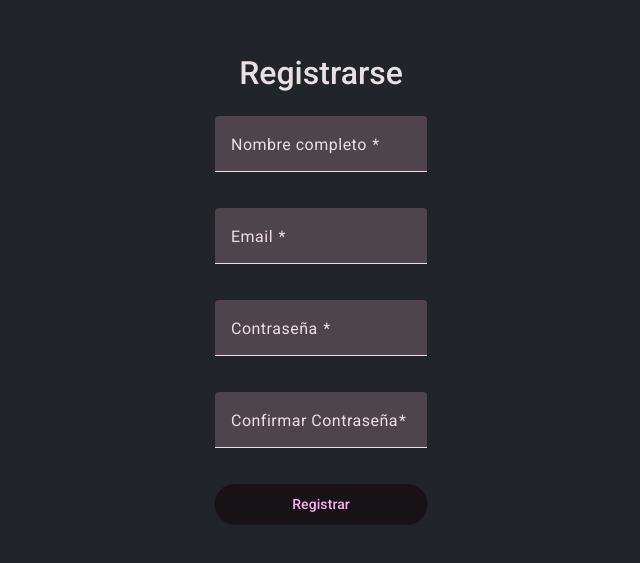
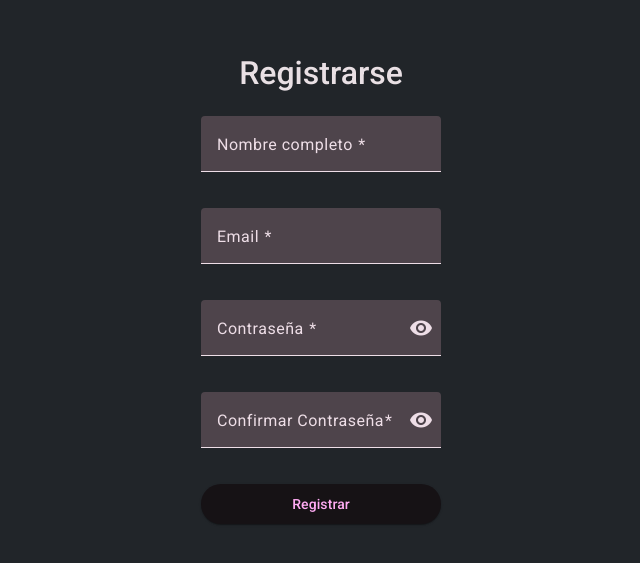
Before and after one commit to JenniArabel/EjercicioPrevioEvaluacion2, an Angular app in the folder user-manager/: page /login/register in a window 1280 px wide. Shown: the part 111-674 px from the top of the page, without its empty margins (319-959 px from the left). Built offline with nearby package versions, Linux system fonts and the light colour scheme.

Commit message:
Agregar funcion de mostrar/ocultar contraseña a través de un botón

```diff
--- a/user-manager/src/app/auth/register/register.component.html
+++ b/user-manager/src/app/auth/register/register.component.html
@@ -50,10 +50,19 @@
     <mat-form-field  class="full-width">
       <mat-label> Contraseña </mat-label>
 
-      <input matInput type="password" formControlName="password" passwordStrength (strengthChange)="onStrengthChange($event)" />
-      <!--
+      <input matInput
+        [type]="showPassword ? 'text' : 'password'"
+        formControlName="password"
+        passwordStrength
+        (strengthChange)="onStrengthChange($event)"
+      />
+      <button mat-icon-button matSuffix type="button" (click)="togglePasswordVisibility()" [attr.aria-label]="showPassword ? 'Ocultar contraseña' : 'Mostrar contraseña'">
+        <mat-icon>{{ showPassword ? 'visibility_off' : 'visibility' }}</mat-icon>
+      </button>
+      <!-- Verificaciones de contraseña:
         - required: campo obligatorio
         - minlength: mínimo 6 caracteres
+        - [class.] son clases condicionales
       -->
       @if (registerForm.get('password')?.errors?.['required'] &&
       registerForm.get('password')?.touched) {
@@ -75,7 +84,13 @@
     <mat-form-field class="full-width">
       <mat-label>Confirmar Contraseña</mat-label>
 
-      <input matInput type="password" formControlName="confirmPassword" />
+      <input matInput
+        [type]="showConfirmPassword ? 'text' : 'password'"
+        formControlName="confirmPassword"
+      />
+      <button mat-icon-button matSuffix type="button" (click)="toggleConfirmPasswordVisibility()" [attr.aria-label]="showConfirmPassword ? 'Ocultar contraseña' : 'Mostrar contraseña'">
+        <mat-icon>{{ showConfirmPassword ? 'visibility_off' : 'visibility' }}</mat-icon>
+      </button>
       <!-- mismatch es para verificar que las contraseñas coincidan
         registerForm.errors accede a los errores a nivel de formulario completo
         El operador ?. (encadenamiento opcional) se usa para acceder de forma segura a la propiedad 'mismatch'
--- a/user-manager/src/app/auth/register/register.component.ts
+++ b/user-manager/src/app/auth/register/register.component.ts
@@ -5,6 +5,7 @@ import { MatInputModule } from '@angular/material/input';
 import { MatButtonModule } from '@angular/material/button';
 import { MatSnackBar, MatSnackBarModule } from '@angular/material/snack-bar';
 import { PasswordStrengthDirective } from './password-strength.directive';
+import { MatIconModule } from '@angular/material/icon';
 
 @Component({
   selector: 'register',
@@ -15,7 +16,8 @@ import { PasswordStrengthDirective } from './password-strength.directive';
     MatInputModule,
     MatButtonModule,
     MatSnackBarModule,
-    PasswordStrengthDirective
+    PasswordStrengthDirective,
+    MatIconModule
   ], // Importacion de ReactiveFormsModule y Angular Material
   templateUrl: './register.component.html',
   changeDetection: ChangeDetectionStrategy.OnPush,
@@ -23,6 +25,8 @@ import { PasswordStrengthDirective } from './password-strength.directive';
 export class RegisterComponent {
   registerForm: FormGroup; // Declaración de la variable del formulario
   passwordStrength: 'Débil' | 'Media' | 'Fuerte' = 'Débil';
+  showPassword = false;
+  showConfirmPassword = false;
 
   // Inyección de FormBuilder para facilitar la creación del formulario
   constructor(private fb: FormBuilder, private snackBar: MatSnackBar) {
@@ -88,4 +92,12 @@ export class RegisterComponent {
   onStrengthChange(strength: 'Débil' | 'Media' | 'Fuerte') {
     this.passwordStrength = strength;
   }
+
+   togglePasswordVisibility() {
+     this.showPassword = !this.showPassword;
+   }
+
+   toggleConfirmPasswordVisibility() {
+     this.showConfirmPassword = !this.showConfirmPassword;
+   }
 }
```
